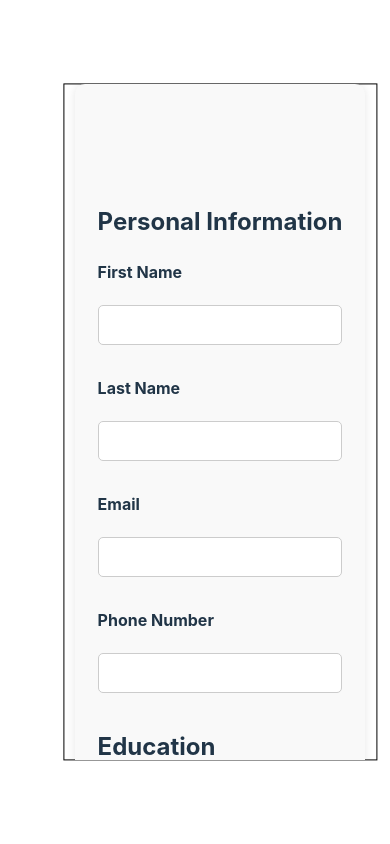
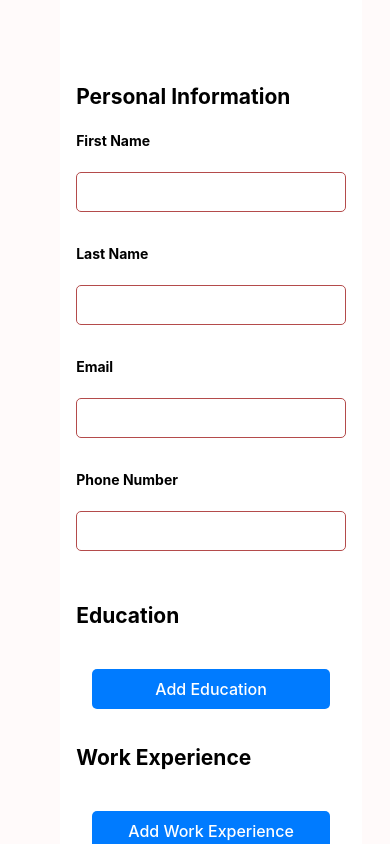
Before and after one commit to MarkoMTP/cv-app, a React (Vite) app: page / in a window 390 px wide. Shown: the top 844 px of the page. Built offline with nearby package versions, Linux system fonts and the light colour scheme.

Commit message:
adjusted completyl for mobile now works perfectly

```diff
--- a/src/components/cv.jsx
+++ b/src/components/cv.jsx
@@ -14,13 +14,13 @@ function Cv({ fullName, email, phoneNumber , educations, workExp, skills, handle
     return (
       <div className="cv">
        <div className='personal'>
-        <h2>Personal Info</h2>
+        <h3>Personal Info</h3>
         <p><strong>Full Name:</strong> {fullName}</p>
         <p><strong>Email:</strong> {email}</p>
         <p><strong>Phone Number:</strong> {phoneNumber}</p>
         </div>
         <div className='education'>
-        <h2>Education:</h2>
+        <h3>Education:</h3>
           {educations.map((education, index) => (
             <DisplayEducation
             key={index}
@@ -34,7 +34,7 @@ function Cv({ fullName, email, phoneNumber , educations, workExp, skills, handle
 </div>
 
           <div className='work'>
-        <h2>Work Experience:</h2>
+        <h3>Work Experience:</h3>
         {workExp.map((exp, index) => (
         <WorkExpDisplay
           key={index}
@@ -48,7 +48,7 @@ function Cv({ fullName, email, phoneNumber , educations, workExp, skills, handle
       ))}
 </div>
       <div className='skills'>
-      <h2>Skills:</h2>
+      <h3>Skills:</h3>
       {skills.map((skill, index) => (
         <SkillDisplay key={skill.id} index={index} skill={skill.value} />
       ))}
--- a/src/components/form.jsx
+++ b/src/components/form.jsx
@@ -95,8 +95,8 @@ function FormForEdit() {
   return (
     <div className="container">
       {!isSubmitted ?
-        <div className='formEdit'>
-          <form>
+
+          <form className="formEdit">
             <h2>Personal Information</h2>
             <div className='form-group'>
               <label htmlFor='firstName'>First Name</label>
@@ -178,9 +178,9 @@ function FormForEdit() {
             <br />
             <button type='button' className='submitBtn' onClick={handleSubmit}>Submit</button>
           </form>
-        </div>
+
         : (
-          <div className='cvCont'>
+
             <Cv
               fullName={fullName}
               email={email}
@@ -190,7 +190,6 @@ function FormForEdit() {
               skills={skills}
               handleEdits={handleEdit}
             />
-          </div>
         )}
     </div>
   );
--- a/src/styles/cv.css
+++ b/src/styles/cv.css
@@ -1,39 +1,55 @@
 .cv {
   width: 100%;
-  padding: 3rem;
-  display: flex;
-  flex-direction: column;
-  justify-content: center;
-}
 
-.cvCont {
-  width: 100%;
   display: flex;
   flex-direction: column;
   justify-content: center;
   align-items: center;
+  overflow: auto;
+  box-sizing: border-box;
+}
+
+.personal,
+.education,
+.work,
+.skills {
+  width: 100%;
+  box-sizing: border-box;
+  padding: 1rem;
 }
 
 .personal {
   background-color: rgb(60, 146, 238);
-  padding: 1rem;
 }
 
 .education {
   background-color: rgb(147, 226, 255);
-  padding: 1rem;
 }
 
 .work {
   background-color: rgb(183, 243, 255);
-  margin: 0;
-  padding: 1rem;
 }
 
 .skills {
   background-color: rgb(230, 246, 255);
-  padding: 1rem;
   color: rgb(0, 0, 0);
+}
+
+.workExpBtn,
+.submitBtn {
+  margin: 1rem;
+  padding: 10px 20px;
+  border: none;
+  background-color: #007bff;
+  color: white;
+  font-size: 16px;
+  border-radius: 5px;
+  cursor: pointer;
+}
+
+.workExpBtn:hover,
+.submitBtn:hover {
+  background-color: #0056b3;
 }
 
 .editBtn {
@@ -42,3 +58,24 @@
   width: 9rem;
   background-color: rgb(212, 166, 255);
 }
+
+@media (max-width: 850px) {
+  .editSect {
+    margin: 0;
+    width: 100%;
+    height: 100%;
+    max-height: 100vh;
+    font-size: 0.875rem;
+    padding: 1rem;
+  }
+
+  .formEdit,
+  .cvCont {
+    width: 100%;
+    height: 100%;
+  }
+
+  .cv {
+    padding: 1rem; /* Adjust padding for smaller screens */
+  }
+}
--- a/src/styles/editSection.css
+++ b/src/styles/editSection.css
@@ -1,24 +1,49 @@
-#root {
-  width: 100%;
-  margin: 0 auto;
-  padding: 2rem;
+:root {
+  width: 100vw;
+  height: 100vh;
 }
 
 body {
-  position: relative;
+  display: flex;
+  justify-content: center;
+  align-items: center;
+  /* Full height */
+  width: 100%;
+
+  margin: 0;
+  padding: 0;
+  background-color: #fffafa; /* Background color */
 }
 
 .editSect {
-  position: absolute;
-  transform: translate(10%, -50%);
-  border: 1px rgb(0, 0, 0) solid;
-  width: 80%;
-  overflow: scroll;
-
-  max-height: 80%;
+  width: 100%; /* Set to 60% width */
+  background-color: white;
+  padding: 4rem; /* Adjust padding */
 }
 
 .container {
+  width: 100%;
+  background-color: white;
+}
+
+.formEdit {
+  width: 100%; /* Full width of editSect */
   display: flex;
-  justify-content: space-around;
+  flex-direction: column;
+  margin-top: 3rem;
 }
+
+@media (max-width: 850px) {
+  .editSect {
+    width: 100%; /* Full width on smaller screens */
+    max-height: 100vh; /* Allow full height */
+    font-size: 0.875rem; /* Lowered font size */
+    padding: 1rem;
+  }
+
+  .formEdit,
+  .cvCont {
+    width: 100%; /* Full width */
+    height: 100%; /* Full height */
+  }
+}
--- a/src/styles/workExp.css
+++ b/src/styles/workExp.css
@@ -1,11 +1,4 @@
 /* styles/cv.css */
-
-body {
-  margin: 0;
-  padding: 0;
-  height: 100vh;
-  width: 100vw;
-}
 
 label {
   margin-right: 2rem;
@@ -13,35 +6,6 @@ label {
 
 input {
   background-color: white;
-}
-
-.formEdit {
-  max-height: 50%;
-  margin: 3rem;
-  padding: 2rem;
-  width: 60%;
-  border: solid rgb(250, 4, 4) 1px;
-}
-
-.container {
-  width: 80%;
-  margin: 0 auto;
-  padding: 20px;
-  background-color: #f9f9f9;
-  border-radius: 10px;
-  box-shadow: 0 0 10px rgba(0, 0, 0, 0.1);
-  display: flex;
-  flex-direction: column;
-  align-items: center;
-}
-
-.formEdit {
-  margin-bottom: 20px;
-  width: 100%;
-  display: flex;
-  flex-direction: column;
-  justify-content: center;
-  align-items: center;
 }
 
 .form-group {
@@ -57,7 +21,7 @@ input {
 
 .form-group input {
   padding: 10px;
-  border: 1px solid #ccc;
+  border: 1px solid #b44b4b;
   border-radius: 5px;
   font-size: 16px;
   width: 100%;
@@ -93,6 +57,7 @@ button.submitBtn {
 
 @media (max-width: 850px) {
   .formEdit {
+    color: black;
     border: 0;
   }
 
@@ -101,4 +66,8 @@ button.submitBtn {
     background-color: #00a3de;
     margin-top: 3rem;
   }
+
+  .container {
+    width: 100%;
+  }
 }
```
